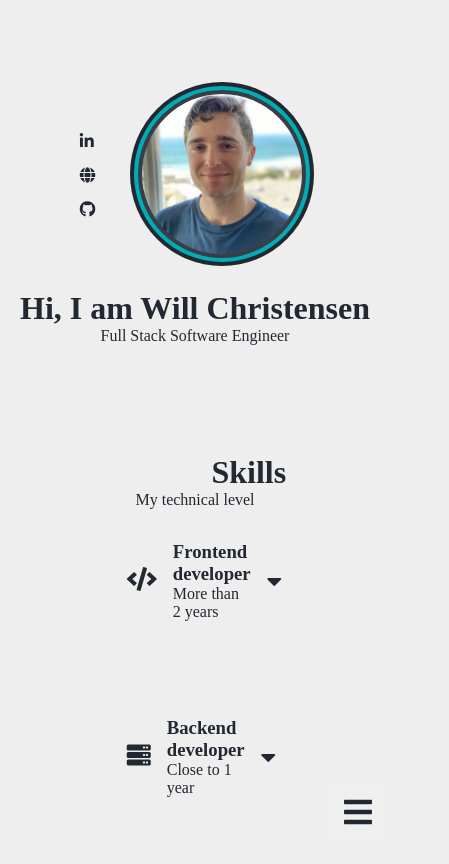
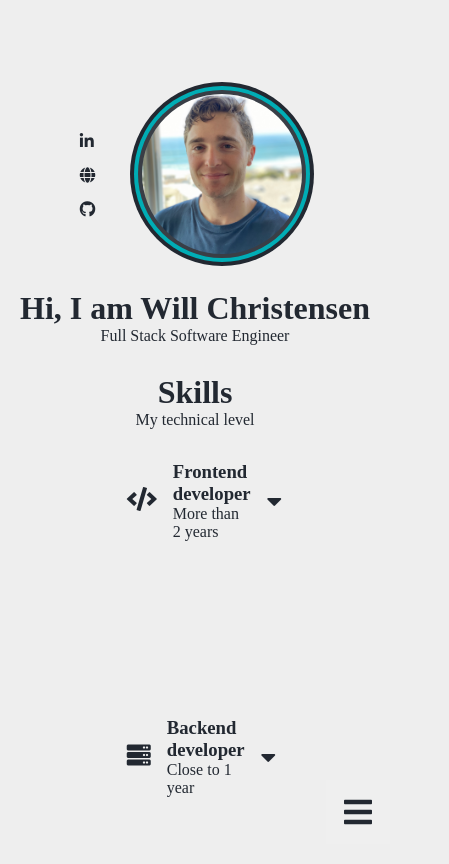
Before and after one commit to willmchristensen/Portfolio, a React (Create React App) app: page / in a window 390 px wide. Shown: the top 864 px of the page, 449 px wide, since content can reach past the window. Built offline with nearby package versions, Linux system fonts and the light colour scheme.

Commit message:
skills in mobile view

```diff
--- a/src/components/Main/Main.css
+++ b/src/components/Main/Main.css
@@ -22,6 +22,7 @@
 .main-text-subheader{
     width: 35ch;
     color: var(--black);
+    font-weight: lighter;
 }
 .portrait{
     position: relative;
--- a/src/components/NavBar/NavBar.css
+++ b/src/components/NavBar/NavBar.css
@@ -44,9 +44,6 @@
         justify-content: center;
         font-size:var(--mobile-title);
     }
-    .skills-title{
-        font-size:var(--mobile-title);
-    }
     .main-text-subheader{
         display: flex;
         justify-content: center;
--- a/src/components/Skills/SkillDropDown/SkillDropDown.css
+++ b/src/components/Skills/SkillDropDown/SkillDropDown.css
@@ -1,8 +1,10 @@
 .dropdown-container{
+    height: 10rem;
     width: 35vw;
     margin-bottom: 1rem;
 }
 .dropdown-title-container{
+    max-width: 100%;
     display: flex;
     align-items: center;
 }
--- a/src/components/Skills/Skills.css
+++ b/src/components/Skills/Skills.css
@@ -2,7 +2,6 @@
     display: flex;
     flex-direction: column;
     align-items: center;
-    width: 75vw;
 }
 .skills-title-container{
     width: 100%;
--- a/src/components/Skills/index.js
+++ b/src/components/Skills/index.js
@@ -30,7 +30,7 @@ function Skills() {
         <div className="main-wrapper">
             <div className="skills-container">
                 <div className="skills-title-container">
-                    <h1 className='main-text'>Skills</h1>
+                     <h1 className='main-text'>Skills</h1>
                     <h3 className='main-text-subheader'>My technical level</h3>
                 </div>
                 <div className="skills-dropdowns-container">
```
